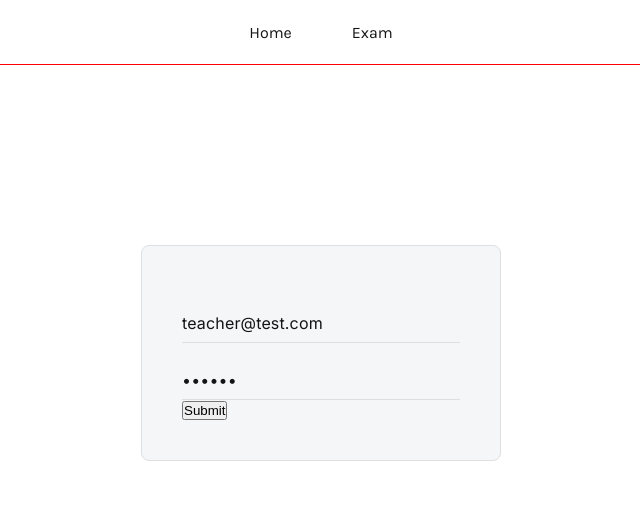
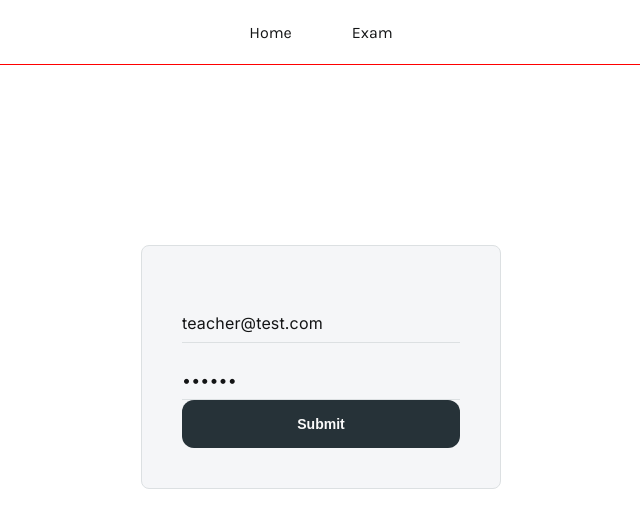
Before and after one commit to mritunjaysaha/final-year-project-fe, a React (Create React App) app: page / in a window 1280 px wide. Shown: the top 528 px of the page, without its empty margins (319-959 px from the left). Built offline with nearby package versions, Linux system fonts and the light colour scheme; no server answers.

Commit message:
added Button component

```diff
--- a/src/Components/Forms/index.js
+++ b/src/Components/Forms/index.js
@@ -1,4 +1,5 @@
 import { useState, createContext } from "react";
+import { Button } from "../atoms/button";
 
 export const FormContext = createContext({ form: {} });
 
@@ -22,9 +23,9 @@ export function Form(props) {
                 {children}
             </FormContext.Provider>
 
-            <button type="button" onClick={() => submit(form)}>
+            <Button fullWidth={true} type="button" onClick={() => submit(form)}>
                 Submit
-            </button>
+            </Button>
         </form>
     );
 }
--- a/src/Components/atoms/button.jsx
+++ b/src/Components/atoms/button.jsx
@@ -1,3 +1,11 @@
-export function Button({ children }) {
-    return <button>{children}</button>;
+import styles from "./button.module.scss";
+
+export function Button({ children, fullWidth = false }) {
+    return (
+        <button
+            className={`${styles.button} ${fullWidth ? styles.fullWidth : ""}`}
+        >
+            {children}
+        </button>
+    );
 }
--- /dev/null
+++ b/src/Components/atoms/button.module.scss
@@ -0,0 +1,14 @@
+@import "../../styles/imports.scss";
+
+.button {
+    background: $grey;
+
+    padding: 1.6rem 0;
+    width: 16rem;
+
+    color: $text-color-beta;
+    font-weight: $fw-bold;
+    font-size: $fs14;
+
+    border-radius: $border-radius-12;
+}
--- a/src/styles/abstract/utils.scss
+++ b/src/styles/abstract/utils.scss
@@ -0,0 +1,3 @@
+.fullWidth {
+    width: 100% !important;
+}
--- a/src/styles/global.scss
+++ b/src/styles/global.scss
@@ -34,6 +34,7 @@ body {
 
 button {
     cursor: pointer;
+    border: none;
 }
 
 a {
--- /dev/null
+++ b/src/styles/imports.scss
@@ -0,0 +1,3 @@
+@import "./abstract/mixins.scss";
+@import "./abstract/variables.scss";
+@import "./abstract/utils.scss";
```
